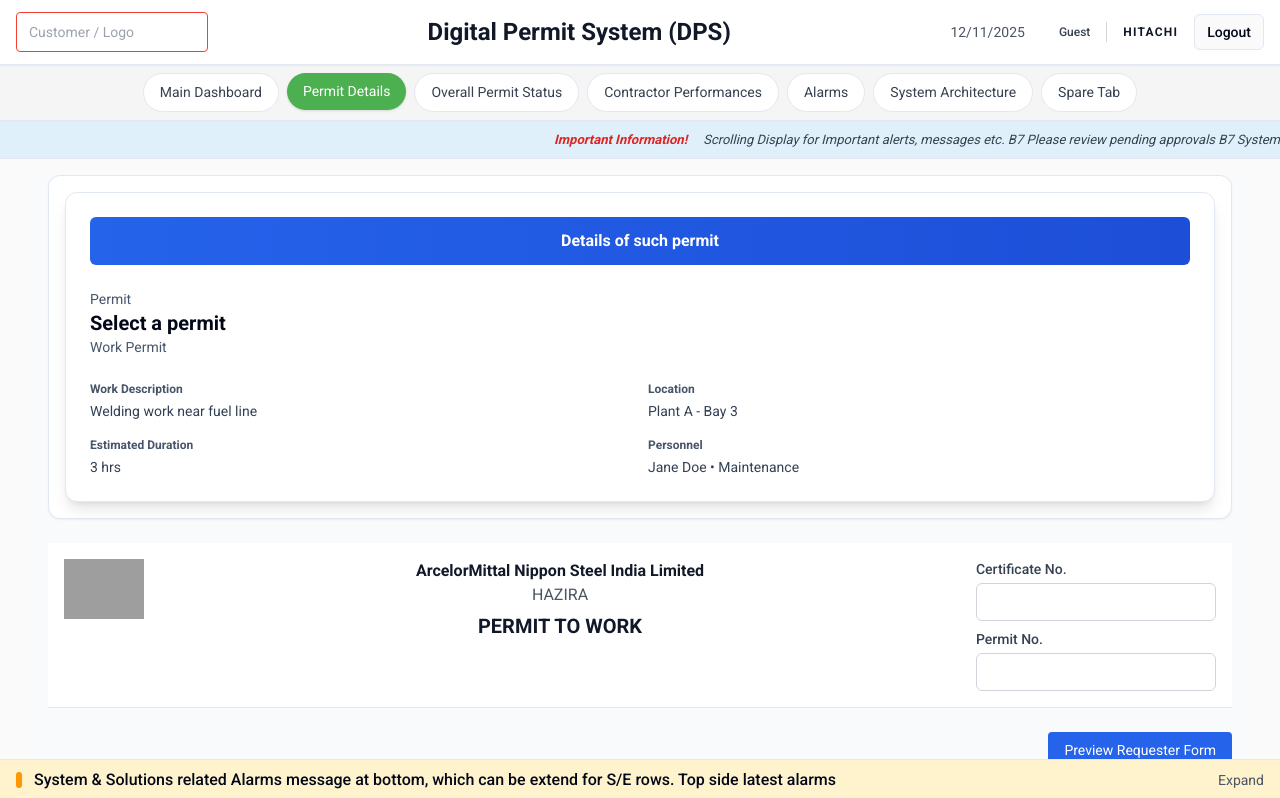
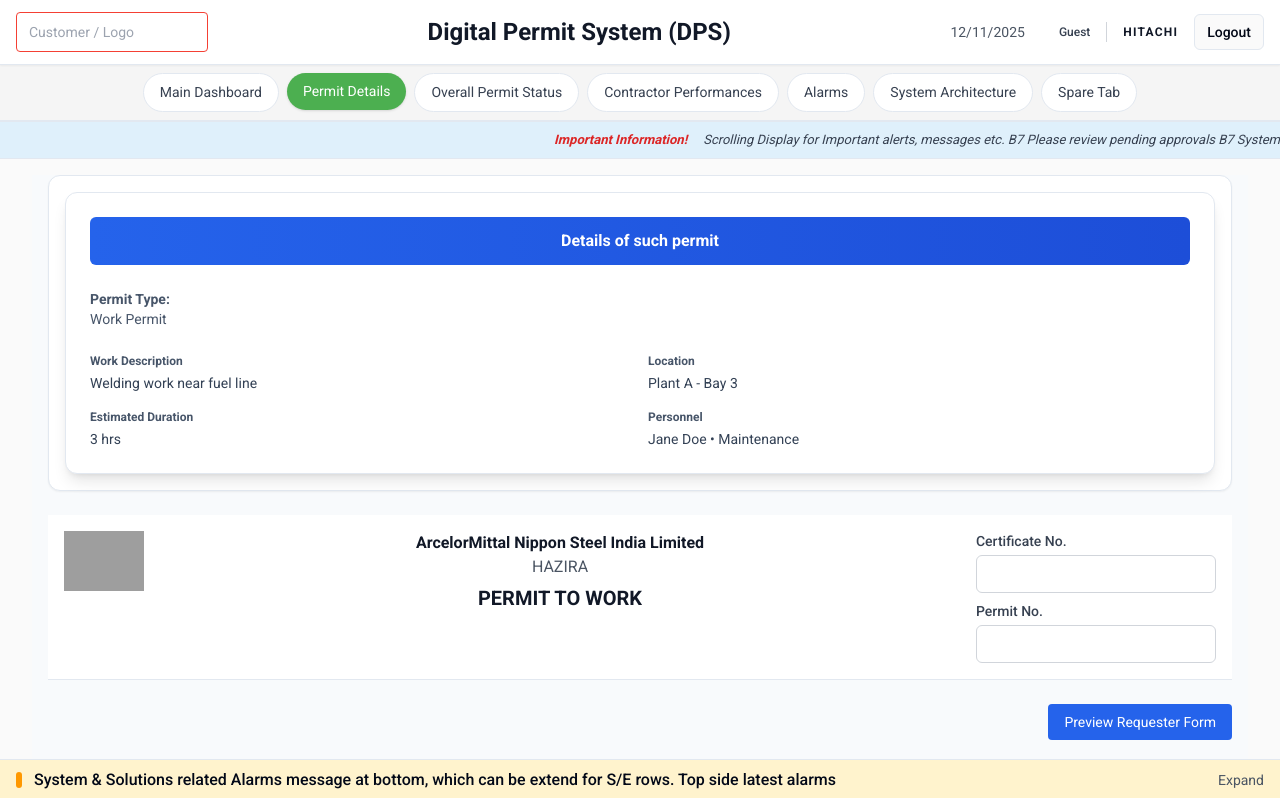
Before and after one commit to Arnav10090/DPS-Project, a React (Vite) app: page /approver-permit-details in a window 1280 px wide. Shown: the top 798 px of the page. Built offline with nearby package versions, Linux system fonts and the light colour scheme; grey boxes are pictures that could not be loaded.

Commit message:
Manual code updates made to file: client/pages/ApproverPermitDetails.tsx

```diff
--- a/client/pages/ApproverPermitDetails.tsx
+++ b/client/pages/ApproverPermitDetails.tsx
@@ -243,10 +243,7 @@ export default function ApproverPermitDetails() {
               {/* Permit Header */}
               <div className="mt-6 mb-6">
                 <div>
-                  <div className="text-sm text-slate-600">Permit</div>
-                  <div className="text-xl font-semibold">
-                    {form.permitNumber || "Select a permit"}
-                  </div>
+                  <div className="text-sm text-slate-600 font-bold">Permit Type:</div>
                   <div className="text-sm text-slate-600">
                     {form.permitDocType === "highTension"
                       ? "High Tension Line Work Permit"
```
